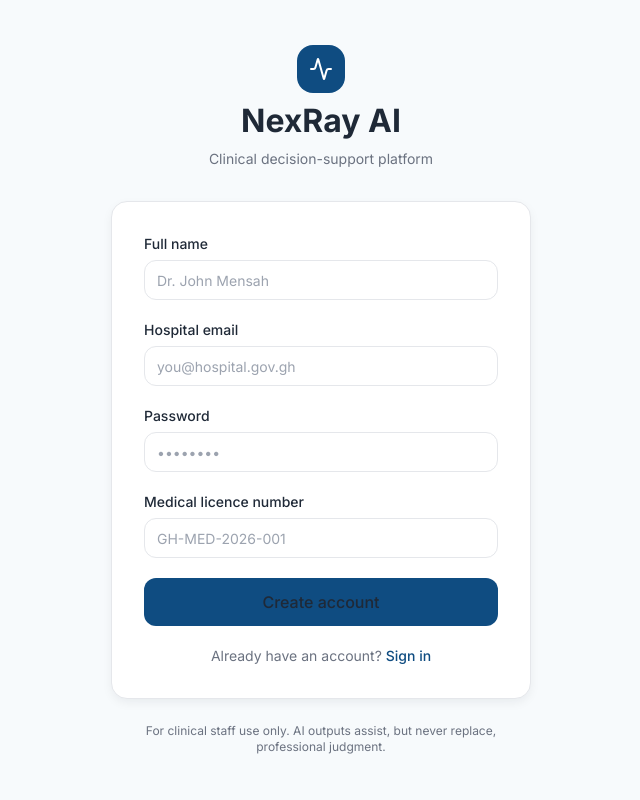
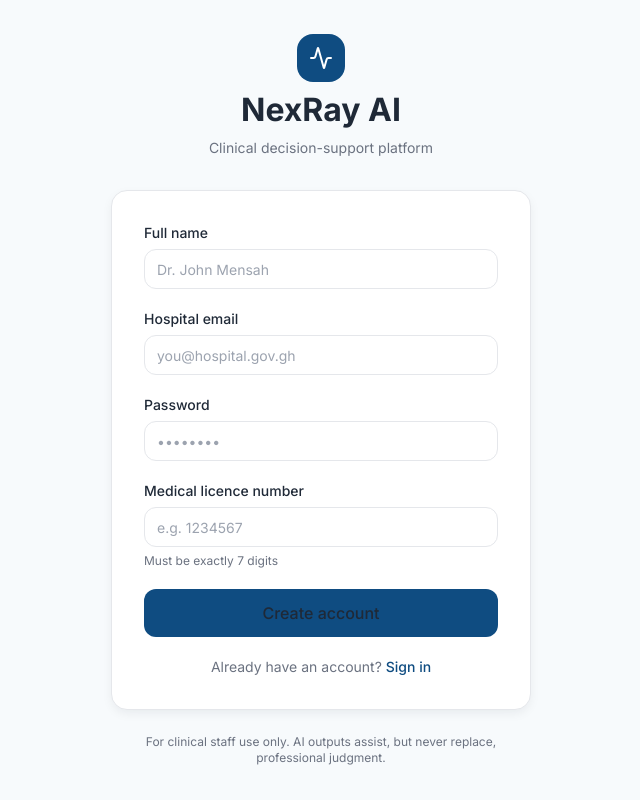
Before and after one commit to shaunshooter22/nexray-ai, a React (Vite) app in the folder frontend/nexray-ai/: page /register in a window 1280 px wide. Shown: the whole page, without its empty margins (319-959 px from the left). Built offline with nearby package versions, Linux system fonts and the light colour scheme; no server answers; the HTML template or start-up script is replaced by a standard one.

Commit message:
Medical licence number must be exactly 7 digits

```diff
--- a/frontend/nexray-ai/src/pages/Register.tsx
+++ b/frontend/nexray-ai/src/pages/Register.tsx
@@ -1,7 +1,6 @@
 // ============================================================
 // NexRay AI - Register Page
 // Allows new doctors to create an account.
-// Requires full name, email, password and medical licence number.
 // ============================================================
 
 import { useState } from "react";
@@ -27,6 +26,10 @@ export default function Register() {
     e.preventDefault();
     if (!form.full_name || !form.email || !form.password || !form.licence_number) {
       toast.error("Please fill in all fields");
+      return;
+    }
+    if (form.licence_number.length !== 7 || !/^\d+$/.test(form.licence_number)) {
+      toast.error("Medical licence number must be exactly 7 digits");
       return;
     }
     setLoading(true);
@@ -104,11 +107,15 @@ export default function Register() {
           id="licence_number"
           name="licence_number"
           type="text"
-          placeholder="GH-MED-2026-001"
+          inputMode="numeric"
+          pattern="\d{7}"
+          maxLength={7}
+          placeholder="e.g. 1234567"
           value={form.licence_number}
           onChange={handleChange}
           className="h-10 rounded-md border border-border px-3 text-body-sm focus:outline-none focus-visible:ring-2 focus-visible:ring-primary"
         />
+        <p className="text-tiny text-text-secondary">Must be exactly 7 digits</p>
       </div>
 
       <Button type="submit" size="lg" className="w-full" disabled={loading}>
```
